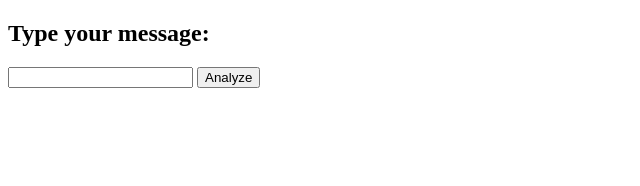
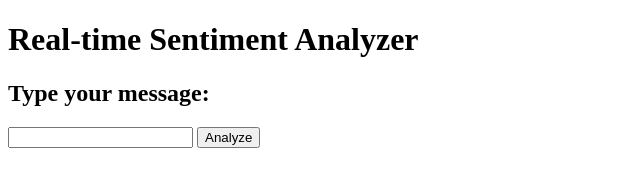
Before and after one commit to gakawell/sentiment-analyzer-frontend, a plain HTML site: page index.htm in a window 1280 px wide. Shown: the whole page, without its empty margins (0-640 px from the left). Drawn offline with nearby package versions, Linux system fonts and the light colour scheme; no server answers.

Commit message:
Update title and heading in index.htm

```diff
--- a/index.htm
+++ b/index.htm
@@ -2,6 +2,7 @@
 <html>
 <head><title>Sentiment Analyzer</title></head>
 <body>
+  <h1>Real-time Sentiment Analyzer</h1>
   <h2>Type your message:</h2>
   <input id="textInput" type="text" />
   <button onclick="sendText()">Analyze</button>
```
